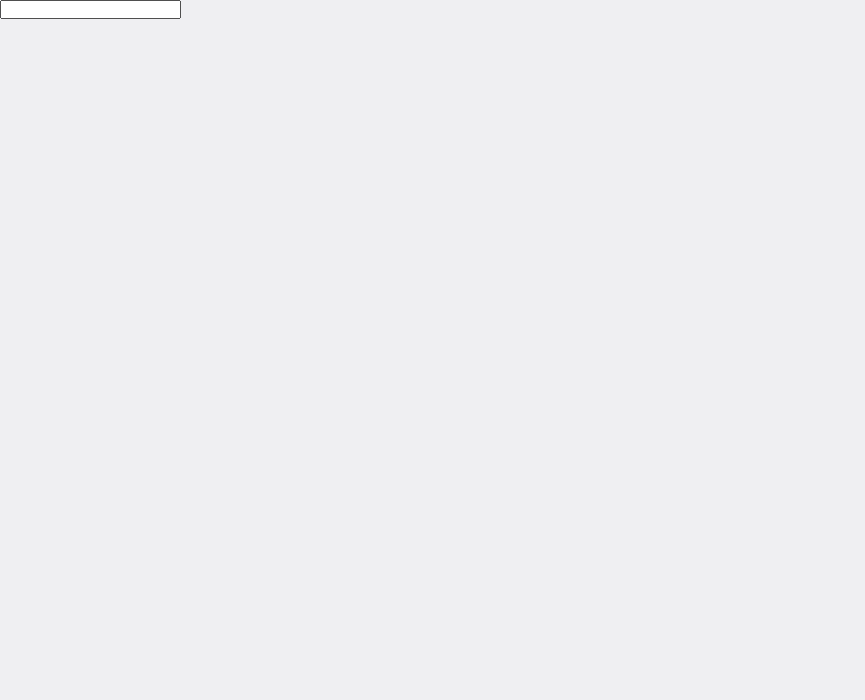
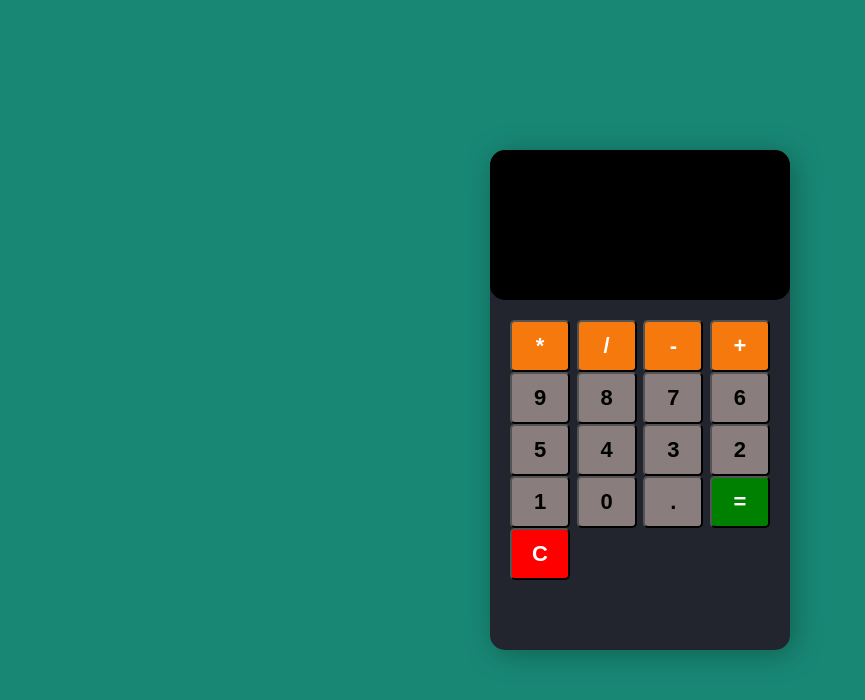
Before and after one commit to aliydgi/Calculator, a website: page index.html in a window 1280 px wide. Shown: the whole page, without its empty margins (0-865 px from the left). Drawn offline with Linux system fonts and the light colour scheme.

Commit message:
adding new files

```diff
--- a/app.js
+++ b/app.js
@@ -0,0 +1,29 @@
+(function() {
+    let screen  = document.querySelector('.screen');
+    let buttons  = document.querySelectorAll('.btn');
+    let clear  = document.querySelector('.btn-clear');
+    let equal  = document.querySelector('.btn-equal');
+
+
+    buttons.forEach(function(button){
+        button.addEventListener('click', function(e){
+            let value = e.target.dataset.num;
+            screen.value +=value;
+        })
+    });
+
+    equal.addEventListener('click', function(e){
+            if(screen.value === '') {
+                screen.value = '';
+            } else{
+                let answer = eval(screen.value);
+                screen.value = answer;
+            }
+    } )
+
+    clear.addEventListener('click', function(e) {
+        screen.value = '';
+    })
+
+
+}) ();
--- a/index.css
+++ b/index.css
@@ -6,5 +6,67 @@
 
 body {
     min-height: 100vh;
-    background: #efeff2;
+    background: #188875;
+    text-align: center;
+    display: flex;
+    justify-content: center;
+    align-items: center;
 }
+
+.calculator {
+    width: 300px;
+    height: 500px;
+    box-shadow: 4px 4px 30px rgba(0, 0, 0, 0.3);
+    border-radius: 15px;
+    background: #22252D;
+    overflow: hidden;
+}
+
+form input {
+    width: 100%;
+    height: 150px;
+    border: none;
+    border-radius: 15px;
+    font-size: 2rem;
+    padding: 1rem;
+    color: #fff;
+    background: #000;
+    text-align: right;
+    pointer-events: none;
+}
+
+.buttons {
+    display: flex;
+    flex-wrap: wrap;
+    justify-content: space-between;
+    padding: 20px;
+}
+
+button {
+    width: 60px;
+    height: 52px;
+    font-size: 22px;
+    font-weight: 600;
+    border-radius: 5px;
+    cursor: pointer;
+}
+
+.btn-yellow {
+    background: rgb(245, 121, 13);
+    color: #fff;
+}
+
+.btn-grey {
+    background: rgb(137, 125, 125);
+    color: #000;
+}
+
+.btn-equal {
+    background: green;
+    color: #fff;
+}
+
+.btn-clear {
+    background: red;
+    color: #fff;
+}
--- a/index.html
+++ b/index.html
@@ -8,10 +8,32 @@
     <link rel="stylesheet" href="index.css">
 </head>
 <body>
-    <section class="calculator>
+    <section class="calculator">
         <form>
-                <input type="text" class="screen">
+            <input type="text" class="screen">
         </form>
+
+        <div class="buttons">
+            <button type="button" class="btn btn-yellow" data-num="*">*</button>
+            <button type="button" class="btn btn-yellow" data-num="/">/</button>
+            <button type="button" class="btn btn-yellow" data-num="-">-</button>
+            <button type="button" class="btn btn-yellow" data-num="+">+</button>
+
+            <button type="button" class="btn btn-grey" data-num="9">9</button>
+            <button type="button" class="btn btn-grey" data-num="8">8</button>
+            <button type="button" class="btn btn-grey" data-num="7">7</button>
+            <button type="button" class="btn btn-grey" data-num="6">6</button>
+            <button type="button" class="btn btn-grey" data-num="5">5</button>
+            <button type="button" class="btn btn-grey" data-num="4">4</button>
+            <button type="button" class="btn btn-grey" data-num="3">3</button>
+            <button type="button" class="btn btn-grey" data-num="2">2</button>
+            <button type="button" class="btn btn-grey" data-num="1">1</button>
+            <button type="button" class="btn btn-grey" data-num="0">0</button>
+            <button type="button" class="btn btn-grey" data-num=".">.</button>
+
+            <button type="button" class="btn-equal">=</button>
+            <button type="button" class="btn-clear"> C </button>
+        </div>
     </section>
 
 
```
